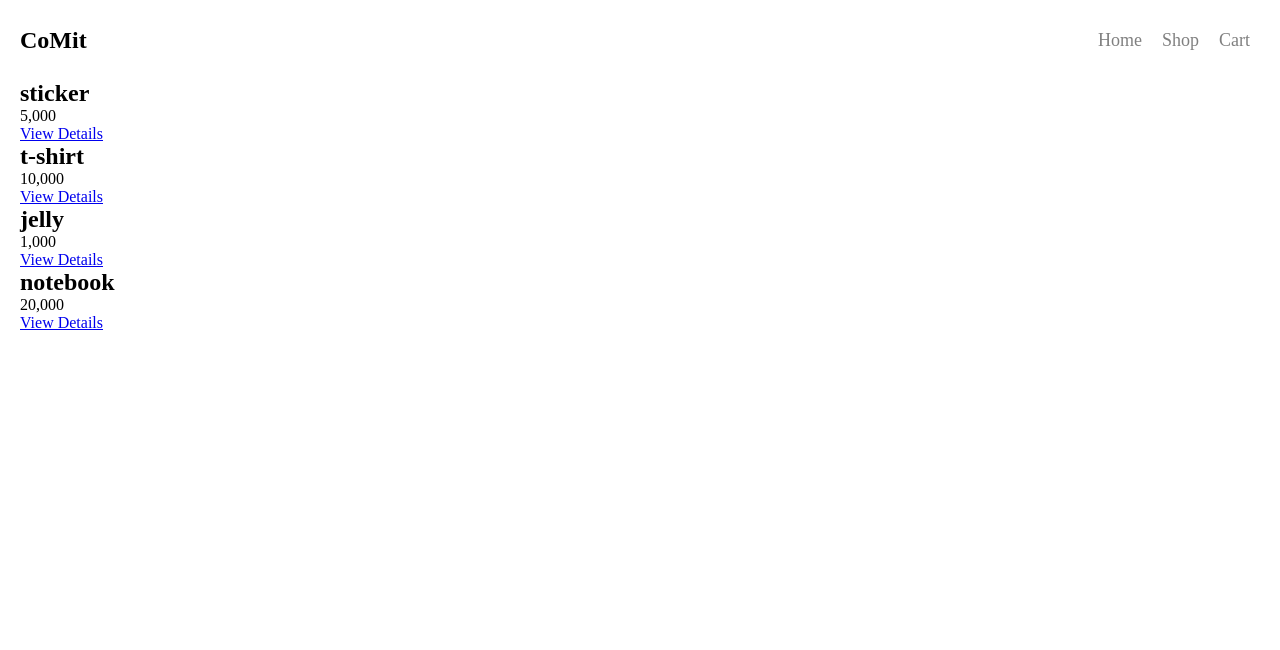
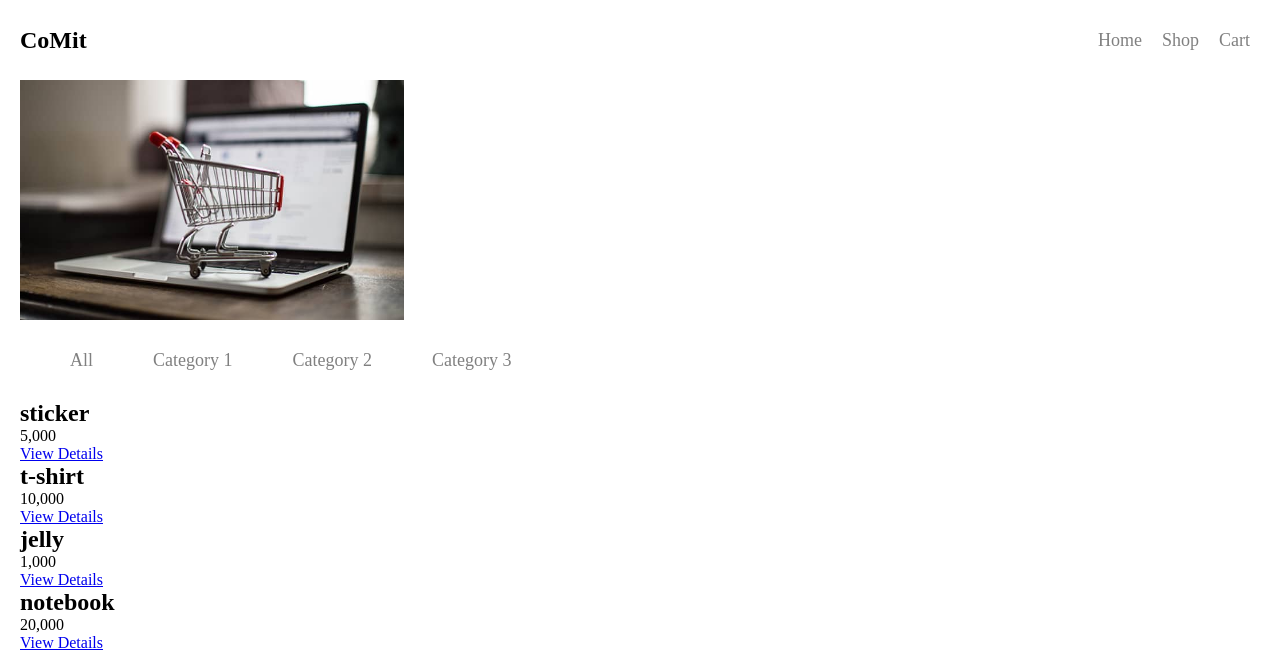
Before and after one commit to aptheparker/online-shop-api, a Node server app: page /shop/ in a window 1280 px wide. Shown: the top 650 px of the page. Run offline with Node 20, Linux system fonts and the light colour scheme.

Commit message:
category navbar added

```diff
--- /dev/null
+++ b/public/css/shop.css
@@ -0,0 +1,29 @@
+.online-shop-img{
+  width: 30vw;
+  height: 30vh;
+  margin: 0 auto;
+}
+
+.category-navbar{
+  width: 100%;
+  height: 80px;
+  display: flex;
+  justify-content: space-between;
+  align-items: center;
+  padding: 20px;
+}
+
+.category-navbar ul{
+  list-style: none;
+  display: flex;
+}
+
+.category-navbar ul li{
+  margin: 0 30px;
+}
+
+.category-navbar ul li a{
+  text-decoration: none;
+  color: grey;
+  font-size: 18px;
+}
--- a/services/ShopService.js
+++ b/services/ShopService.js
@@ -1,5 +1,6 @@
 const fs = require("fs");
 const path = require("path");
+
 
 const dataFilePath = path.join("data", "products.json");
 
@@ -13,6 +14,7 @@ const getShopList = (req, res, next) => {
       return res.render("shop/shop", {
         pageTitle: "Shop Page",
         products: products,
+        imgUrl: "assets/online-shop.jpeg",
       });
     }
   });
--- a/views/shop/shop.ejs
+++ b/views/shop/shop.ejs
@@ -1,12 +1,22 @@
 <html>
   <head>
     <title><%= pageTitle %></title>
-    <link rel="stylesheet" href="/css/style.css" />
+    <link rel="stylesheet" href="css/style.css" />
+    <link rel="stylesheet" href="css/shop.css">
   </head>
   <body>
     <%- include('../partials/navbar') %>
 
     <main>
+      <img src="<%= imgUrl %>" alt="online-shop image" class="online-shop-img">
+      <nav class="category-navbar">
+        <ul>
+          <li><a href="/">All</a></li>
+          <li><a href="/">Category 1</a></li>
+          <li><a href="/">Category 2</a></li>
+          <li><a href="/">Category 3</a></li>
+        </ul>
+      </nav>
       <% for (let p of products) { %>
       <h2><%= p.productName %></h2>
       <p><%= p.productPrice %></p>
```
Also changed, not shown: public/assets/online-shop.jpeg (added).
